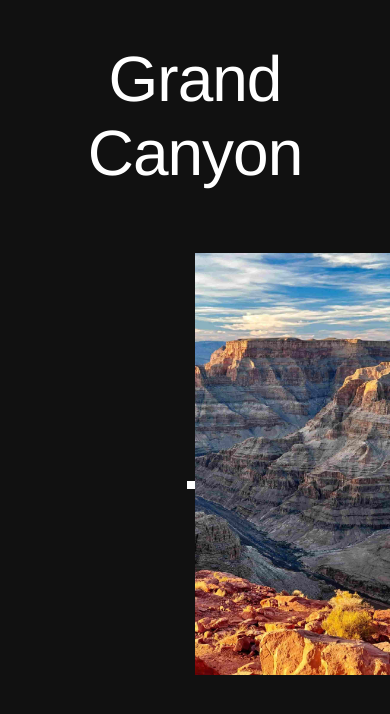
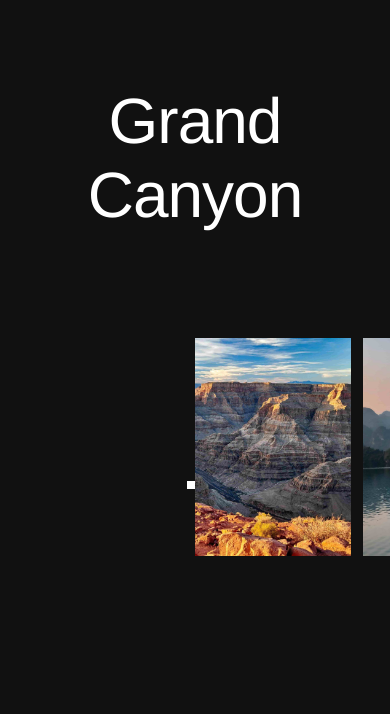
Before and after one commit to wangaj4/voltaic, a React (Create React App) app: page / in a window 390 px wide. Shown: the top 714 px of the page. Built offline with nearby package versions, Linux system fonts and the light colour scheme; the HTML template or start-up script is replaced by a standard one.

Commit message:
responsiveness edits

```diff
--- a/src/Carousel.css
+++ b/src/Carousel.css
@@ -105,16 +105,15 @@ body{
     width:100%;
     text-align: center;
     left:0 !important;
-    top:5vh;
+    top:10vh;
     justify-self: center;
     position: fixed;
   }
 
-  .carouselImage{
-    width:20rem;
-    height: 50vh;
-
+  #mainTrack{
+    top:40%;
   }
 
 
+
 }
--- a/src/Carousel.js
+++ b/src/Carousel.js
@@ -63,7 +63,6 @@ function Carousel() {
             // It's a mouse event, use e.clientX directly
             setStartX(e.clientX);
         }
-        console.log(startX);
     };
 
 
@@ -218,7 +217,7 @@ function Carousel() {
         let i = 0;
         carouselImages.forEach(element =>{
             element.style.transitionProperty = "none";
-            element.style.marginTop = "30%";
+            element.style.marginTop = "100%";
             setTimeout(() => {
                 element.style.transitionProperty = "all";
                 element.style.marginTop = "0";
--- a/src/Location.css
+++ b/src/Location.css
@@ -106,12 +106,13 @@
 
 @media(max-width: 864px) {
 
-    #titleText{
-        top:30vh;
-    }
 
     .perhapsFixed{
         background-attachment: fixed;
     }
 
+    #titleText p{
+        font-size: 3rem;
+    }
+
 }
```
